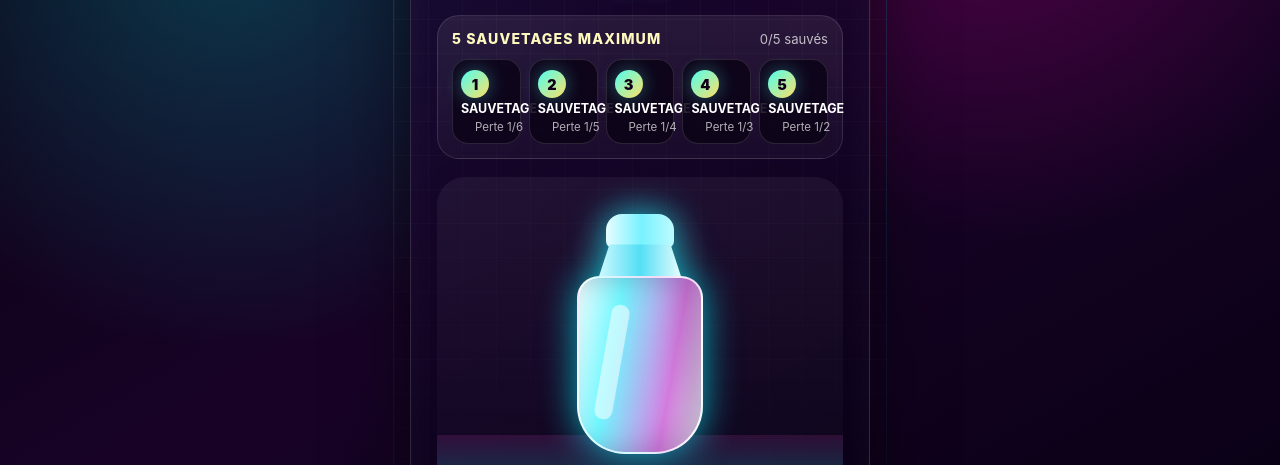
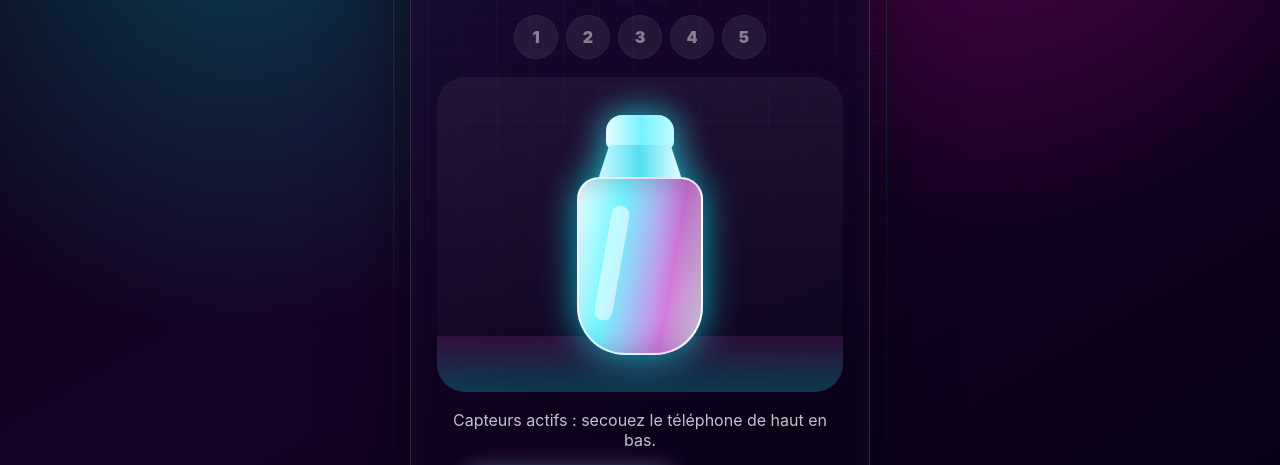
Before and after one commit to LaurentVeyretJumbo/ShakerClub, a website: page index.html in a window 1280 px wide. Both pictures are taken after a click on the button "PLAY". Shown: the part 261-726 px from the top of the page. Drawn offline with Linux system fonts and the light colour scheme.

Commit message:
refactor: simplify rescue meter rendering and update styles for improved UI

```diff
--- a/src/main.js
+++ b/src/main.js
@@ -164,29 +164,15 @@ function renderRescueMeter() {
     } else if (phase === 'fail' && attempt === currentAttempt) {
       modifier = 'lost';
     } else if (attempt === currentAttempt && state.lottery) {
-      modifier = phase === 'rolling' ? 'active' : 'current';
+      modifier = (phase === 'rolling' || phase === 'shake') ? 'active' : 'current';
     } else if (phase === 'fail' && attempt > currentAttempt) {
       modifier = 'locked';
     }
 
-    return `
-      <div class="rescue-step rescue-step--${modifier}">
-        <span class="rescue-step__index">${attempt}</span>
-        <strong class="rescue-step__title">Sauvetage</strong>
-        <small class="rescue-step__odds">Perte 1/${7 - attempt}</small>
-      </div>
-    `;
+    return `<div class="rescue-step rescue-step--${modifier}"><span class="rescue-step__index">${attempt}</span></div>`;
   }).join('');
 
-  return `
-    <section class="rescue-meter" aria-label="Etat des sauvetages">
-      <div class="rescue-meter__header">
-        <p class="rescue-meter__title">5 sauvetages maximum</p>
-        <span class="rescue-meter__count">${successCount}/${MAX_SAVES} sauvés</span>
-      </div>
-      <div class="rescue-meter__grid">${items}</div>
-    </section>
-  `;
+  return `<div class="rescue-meter" aria-label="Etat des sauvetages"><div class="rescue-meter__grid">${items}</div></div>`;
 }
 
 function goHome() {
@@ -223,14 +209,15 @@ function doLotteryRoll() {
       render();
     } else {
       state.lottery = { attempt, phase: 'result', successCount: newCount };
-      state.status = `Tentative ${attempt} réussie ! Prochain tirage…`;
+      state.status = `Tentative ${attempt} réussie ! Secouez à nouveau pour continuer…`;
       render();
       setTimeout(() => {
         if (state.screen !== 'game' || !state.lottery) return;
-        state.lottery = { attempt: attempt + 1, phase: 'rolling', successCount: newCount };
-        state.status = 'Le sort en décide…';
+        state.lottery = { attempt: attempt + 1, phase: 'shake', successCount: newCount };
+        state.won = false;
+        state.progress = 0;
+        state.status = 'Secouez jusqu\'à 100 % pour le prochain tirage !';
         render();
-        setTimeout(doLotteryRoll, 1100);
       }, 1500);
     }
   } else {
@@ -351,7 +338,16 @@ function update(timestamp) {
 
     if (state.progress >= 100) {
       state.progress = 100;
-      triggerLottery();
+      if (state.lottery?.phase === 'shake') {
+        const { attempt, successCount } = state.lottery;
+        state.won = true;
+        state.lottery = { attempt, phase: 'rolling', successCount };
+        state.status = 'Le sort en décide…';
+        render();
+        setTimeout(doLotteryRoll, 1100);
+      } else {
+        triggerLottery();
+      }
     }
 
     render();
--- a/src/styles.css
+++ b/src/styles.css
@@ -273,108 +273,68 @@ button {
 
 .rescue-meter {
   margin: 0 0 18px;
-  padding: 14px;
-  border: 1px solid rgba(255, 255, 255, 0.12);
-  border-radius: 22px;
-  background: linear-gradient(180deg, rgba(255, 255, 255, 0.08), rgba(255, 255, 255, 0.03));
-}
-
-.rescue-meter__header {
-  display: flex;
-  align-items: baseline;
-  justify-content: space-between;
-  gap: 12px;
-  margin-bottom: 12px;
-}
-
-.rescue-meter__title,
-.rescue-meter__count {
-  margin: 0;
-}
-
-.rescue-meter__title {
-  color: #fff8bf;
-  font-size: 0.88rem;
-  font-weight: 800;
-  letter-spacing: 0.08em;
-  text-transform: uppercase;
-}
-
-.rescue-meter__count {
-  color: rgba(255, 255, 255, 0.72);
-  font-size: 0.82rem;
 }
 
 .rescue-meter__grid {
-  display: grid;
-  grid-template-columns: repeat(5, minmax(0, 1fr));
+  display: flex;
   gap: 8px;
+  justify-content: center;
 }
 
 .rescue-step {
-  position: relative;
-  display: grid;
-  gap: 4px;
-  padding: 10px 8px 9px;
+  display: inline-grid;
+  place-items: center;
   border: 1px solid rgba(255, 255, 255, 0.12);
-  border-radius: 16px;
-  background: rgba(13, 4, 25, 0.88);
+  border-radius: 999px;
   transition: transform 180ms ease, border-color 180ms ease, box-shadow 180ms ease, opacity 180ms ease;
 }
 
 .rescue-step__index {
   display: inline-grid;
-  width: 28px;
-  height: 28px;
+  width: 42px;
+  height: 42px;
   place-items: center;
   border-radius: 999px;
-  color: #120019;
-  font-size: 0.9rem;
+  color: rgba(255, 255, 255, 0.45);
+  font-size: 1rem;
   font-weight: 900;
-  background: linear-gradient(135deg, #4ffff1, #ffe066);
-  box-shadow: 0 0 18px rgba(79, 255, 241, 0.35);
-}
-
-.rescue-step__title {
-  color: #fff;
-  font-size: 0.78rem;
-  line-height: 1.1;
-  text-transform: uppercase;
-}
-
-.rescue-step__odds {
-  color: rgba(255, 255, 255, 0.68);
-  font-size: 0.72rem;
+  background: rgba(255, 255, 255, 0.07);
 }
 
 .rescue-step--active,
 .rescue-step--current {
   border-color: rgba(255, 238, 112, 0.75);
-  box-shadow: 0 0 28px rgba(255, 238, 112, 0.2);
+  box-shadow: 0 0 18px rgba(255, 238, 112, 0.25);
 }
 
 .rescue-step--active {
-  transform: translateY(-2px);
+  transform: scale(1.1);
+}
+
+.rescue-step--active .rescue-step__index,
+.rescue-step--current .rescue-step__index {
+  color: #fff8bf;
+  background: rgba(255, 238, 112, 0.18);
 }
 
 .rescue-step--saved {
   border-color: rgba(83, 255, 191, 0.55);
-  background: linear-gradient(180deg, rgba(32, 91, 66, 0.95), rgba(9, 36, 30, 0.9));
-  box-shadow: 0 0 22px rgba(83, 255, 191, 0.18);
+  box-shadow: 0 0 16px rgba(83, 255, 191, 0.2);
 }
 
 .rescue-step--saved .rescue-step__index {
-  background: linear-gradient(135deg, #74ffb4, #f7ffab);
+  color: #74ffb4;
+  background: rgba(83, 255, 191, 0.18);
 }
 
 .rescue-step--lost {
   border-color: rgba(255, 106, 106, 0.65);
-  background: linear-gradient(180deg, rgba(98, 24, 24, 0.92), rgba(42, 8, 8, 0.92));
-  box-shadow: 0 0 24px rgba(255, 106, 106, 0.18);
+  box-shadow: 0 0 16px rgba(255, 106, 106, 0.22);
 }
 
 .rescue-step--lost .rescue-step__index {
-  background: linear-gradient(135deg, #ff8e8e, #ffd0a8);
+  color: #ff8e8e;
+  background: rgba(255, 106, 106, 0.18);
 }
 
 .rescue-step--locked {
@@ -545,12 +505,7 @@ kbd {
 }
 
 @media (max-width: 520px) {
-  .rescue-meter__header {
-    flex-direction: column;
-    align-items: flex-start;
-  }
-
   .rescue-meter__grid {
-    grid-template-columns: repeat(2, minmax(0, 1fr));
+    gap: 6px;
   }
 }
```
